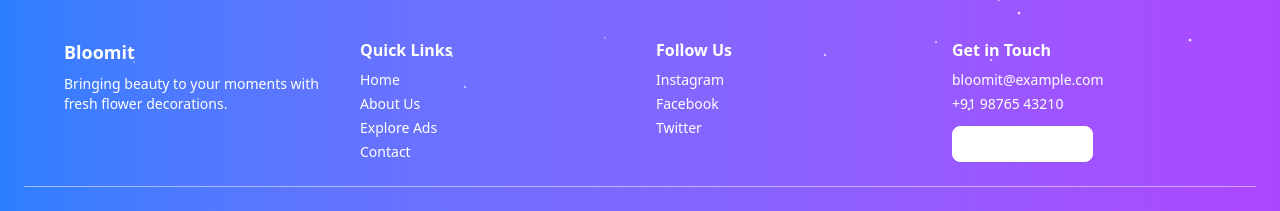
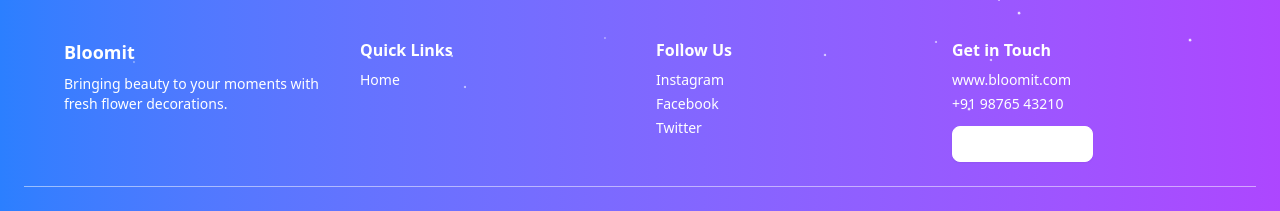
Before and after one commit to arrajeevchandar/bloomit, a Next.js app: page / in a window 1280 px wide. Shown: the part 686-897 px from the top of the page. Built offline with nearby package versions, Linux system fonts and the light colour scheme; no server answers; the database is empty.

Commit message:
changed ui

```diff
--- a/app/components/Footer.tsx
+++ b/app/components/Footer.tsx
@@ -22,21 +22,7 @@ export default function Footer() {
               <Link href="/" className="hover:underline">
                 Home
               </Link>
-            </li>
-            <li>
-              <Link href="/about" className="hover:underline">
-                About Us
-              </Link>
-            </li>
-            <li>
-              <Link href="/ads" className="hover:underline">
-                Explore Ads
-              </Link>
-            </li>
-            <li>
-              <Link href="/contact" className="hover:underline">
-                Contact
-              </Link>
+
             </li>
           </ul>
         </div>
@@ -64,7 +50,7 @@ export default function Footer() {
 
         <div>
           <h4 className="font-semibold mb-2">Get in Touch</h4>
-          <p className="text-sm">bloomit@example.com</p>
+          <p className="text-sm">www.bloomit.com</p>
           <p className="text-sm mt-1">+91 98765 43210</p>
           <Button variant="outline" className="mt-3 text-white border-white hover:bg-white hover:text-blue-500">
             Contact Support
```
